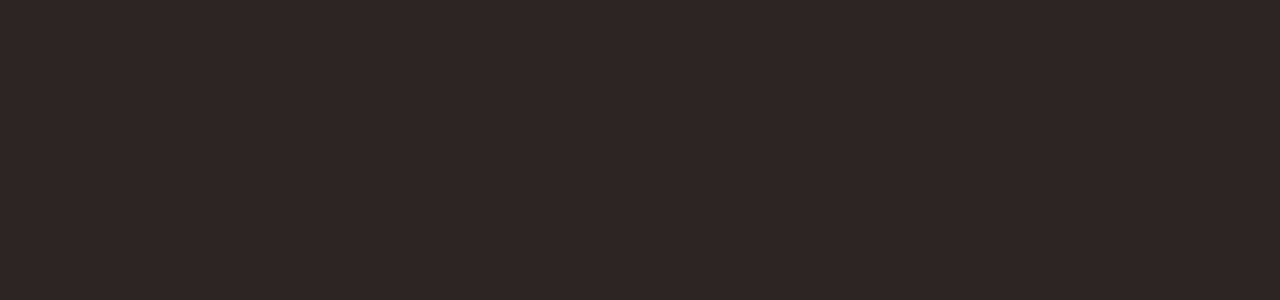
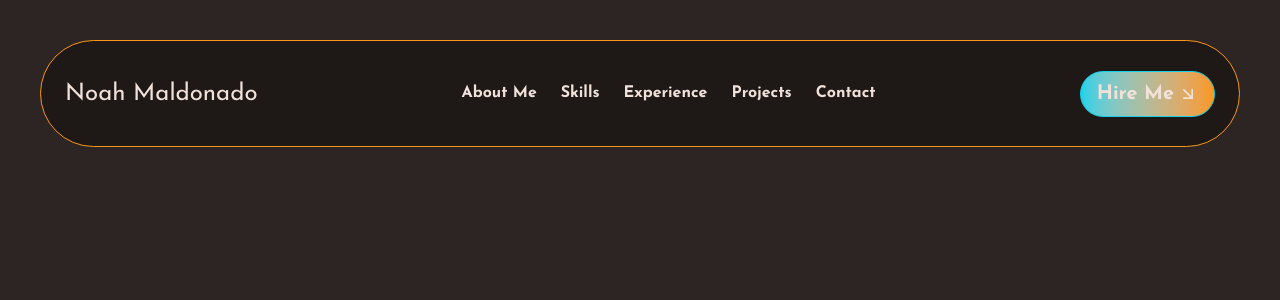
Before and after one commit to NMc0der/DevPortfolio, a React (Vite) app: page / in a window 1280 px wide. Shown: the top 300 px of the page. Built offline with nearby package versions, Linux system fonts and the light colour scheme.

Commit message:
completed navbar, navbar fully responsive

```diff
--- a/package.json
+++ b/package.json
@@ -13,6 +13,7 @@
     "@tailwindcss/vite": "^4.1.5",
     "react": "^19.1.0",
     "react-dom": "^19.1.0",
+    "react-icons": "^5.5.0",
     "tailwindcss": "^4.1.5"
   },
   "devDependencies": {
--- a/src/App.jsx
+++ b/src/App.jsx
@@ -1,7 +1,12 @@
 import "./App.css";
+import NavbarMain from "./components/navbar/NavbarMain";
 
 function App() {
-  return <main></main>;
+  return (
+    <main className="font-body">
+      <NavbarMain />
+    </main>
+  );
 }
 
 export default App;
--- /dev/null
+++ b/src/components/navbar/NavbarBtn.jsx
@@ -0,0 +1,19 @@
+import React from "react";
+import { LuArrowDownRight } from "react-icons/lu";
+
+const NavbarBtn = () => {
+  return (
+    <button
+      className="px-4 py-2 rounded-full text-xl font-bold
+       text-white border-cyan border flex items-center gap-1 hover:shadow-[0px_0px_20px_0px_rgba(94,206,220,0.9)]
+      bg-gradient-to-r from-cyan to-orange hover:border-orange hover:scale-110 cursor-pointer transition-all duration-500"
+    >
+      Hire Me
+      <div className="sm:hidden md:block">
+        <LuArrowDownRight />
+      </div>
+    </button>
+  );
+};
+
+export default NavbarBtn;
--- /dev/null
+++ b/src/components/navbar/NavbarLinks.jsx
@@ -0,0 +1,31 @@
+import React from "react";
+
+const links = [
+  { link: "About Me", section: "about" },
+  { link: "Skills", section: "skills" },
+  { link: "Experience", section: "experience" },
+  { link: "Projects", section: "projects" },
+  { link: "Contact", section: "contact" },
+];
+
+const NavbarLinks = () => {
+  return (
+    <ul className="flex gap-6 text-white font-bold text-center py-4 lg:flex-row sm:flex-col lg:relative sm:absolute sm:top-[120%] left-[50%] -translate-x-[50%] lg:text-base sm:text-xl sm:bg-cyan/30 backdrop-blur-lg lg:bg-black sm:w-full">
+      {links.map((link, index) => {
+        return (
+          <li key={index} className="group">
+            <a
+              href=""
+              className="cursor-pointer text-white hover:text-cyan transition-all duration-500"
+            >
+              {link.link}
+            </a>
+            <div className="mx-auto bg-cyan w-0 group-hover:w-full h-[1px] transition-all duration-500"></div>
+          </li>
+        );
+      })}
+    </ul>
+  );
+};
+
+export default NavbarLinks;
--- /dev/null
+++ b/src/components/navbar/NavbarLogo.jsx
@@ -0,0 +1,14 @@
+import React from "react";
+
+const NavbarLogo = () => {
+  return (
+    <div>
+      <h1 className="text-white text-2xl sm:hidden md:block">Noah Maldonado</h1>
+      <h1 className="text-white font-special font-extrabold text-4xl sm:block md:hidden">
+        NM
+      </h1>
+    </div>
+  );
+};
+
+export default NavbarLogo;
--- /dev/null
+++ b/src/components/navbar/NavbarMain.jsx
@@ -0,0 +1,35 @@
+import React from "react";
+import NavbarLogo from "./NavbarLogo";
+import NavbarLinks from "./NavbarLinks";
+import NavbarBtn from "./NavbarBtn";
+import { GiHamburgerMenu } from "react-icons/gi";
+import { useState } from "react";
+
+const NavbarMain = () => {
+  const [menuOpen, setMenuOpen] = useState(false);
+
+  const toggleMenu = () => {
+    setMenuOpen(!menuOpen);
+  };
+  return (
+    <nav className="max-w-[1300px] mx-auto px-4 w-full fixed left-[50%] -translate-x-[50%] z-20 flex gap-4 mt-2">
+      <div className="flex justify-between w-full max-w-[1200px] mx-auto bg-black items-center p-6 rounded-r-full rounded-l-full border-[0.5px] border-orange">
+        <NavbarLogo />
+        <div className={`${menuOpen ? "sm:block" : "sm:hidden"} lg:block`}>
+          <NavbarLinks />
+        </div>
+        <NavbarBtn />
+      </div>
+      <div className="flex lg:hidden sm:block p-6 bg-black items-center justify-center rounded-full border-[0.5px] border-orange ">
+        <button
+          onClick={toggleMenu}
+          className="text-2xl p-3 border border-orange rounded-full text-white cursor-pointer"
+        >
+          <GiHamburgerMenu />
+        </button>
+      </div>
+    </nav>
+  );
+};
+
+export default NavbarMain;
--- a/src/index.css
+++ b/src/index.css
@@ -18,6 +18,8 @@
 }
 
 @theme {
+  --breakpoint-sm: 350px;
+
   --color-brown: #53423e;
   --color-lightBrown: #645550;
   --color-darkBrown: #2c2523;
@@ -36,57 +38,11 @@
   --font-special: "Nunito", "sans-serif";
 }
 
-a {
-  font-weight: 500;
-  color: #646cff;
-  text-decoration: inherit;
-}
-a:hover {
-  color: #535bf2;
-}
-
 body {
   @apply bg-darkBrown;
+
   margin: 0;
-  display: flex;
-  place-items: center;
+
   min-width: 320px;
   min-height: 100vh;
 }
-
-h1 {
-  font-size: 3.2em;
-  line-height: 1.1;
-}
-
-button {
-  border-radius: 8px;
-  border: 1px solid transparent;
-  padding: 0.6em 1.2em;
-  font-size: 1em;
-  font-weight: 500;
-  font-family: inherit;
-  background-color: #1a1a1a;
-  cursor: pointer;
-  transition: border-color 0.25s;
-}
-button:hover {
-  border-color: #646cff;
-}
-button:focus,
-button:focus-visible {
-  outline: 4px auto -webkit-focus-ring-color;
-}
-
-@media (prefers-color-scheme: light) {
-  :root {
-    color: #213547;
-    background-color: #ffffff;
-  }
-  a:hover {
-    color: #747bff;
-  }
-  button {
-    background-color: #f9f9f9;
-  }
-}
```
Also changed, not shown: 1 other file (tests, documents, lock files or other folders).
